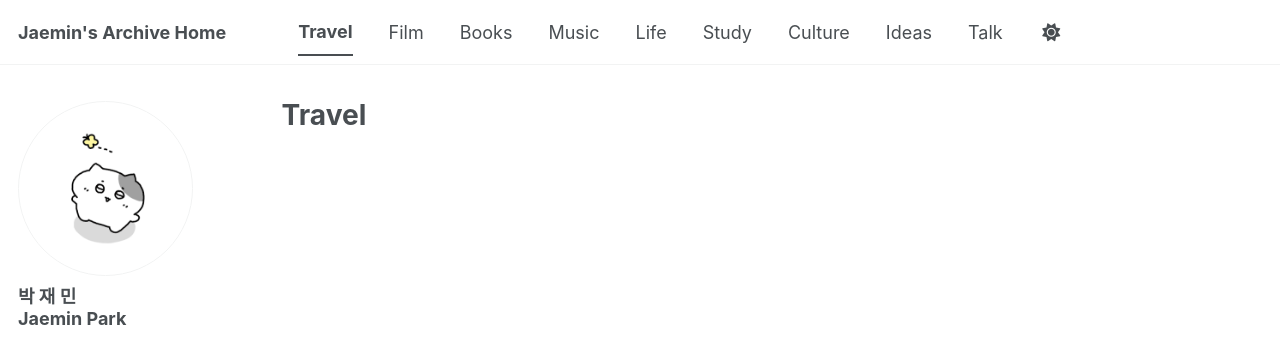
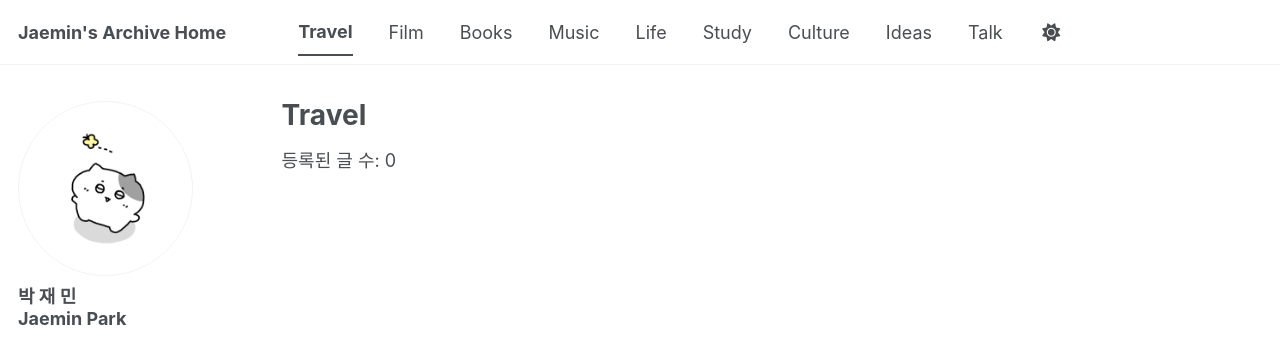
Before and after one commit to jm331kr/jm331kr.github.io, a Jekyll site: the page built from _pages/travel.html, in a window 1280 px wide. Shown: the top 340 px of the page. Built offline with Jekyll 4.4.1, drawn with Linux system fonts in a browser that asks for light colours; a script bundle is joined from its source files by our own code; a style sheet for code colours, icons or effects is not loaded.

Commit message:
Update travel.html

```diff
--- a/_pages/travel.html
+++ b/_pages/travel.html
@@ -5,14 +5,15 @@ permalink: /travel/
 author_profile: true
 ---
 
+<p>등록된 글 수: {{ site.travel.size }}</p>
+
 {% assign sorted_posts = site.travel | sort: "date" | reverse %}
 
 {% for post in sorted_posts %}
-  <div style="margin-bottom: 20px;">
-    <a href="{{ post.url | relative_url }}"
-       style="font-size: 18px; font-weight: bold;">
+  <p>
+    <a href="{{ post.url | relative_url }}">
       {{ post.date | date: "%Y년 %m월 %d일" }}
       | {{ post.title }}
     </a>
-  </div>
+  </p>
 {% endfor %}
```
